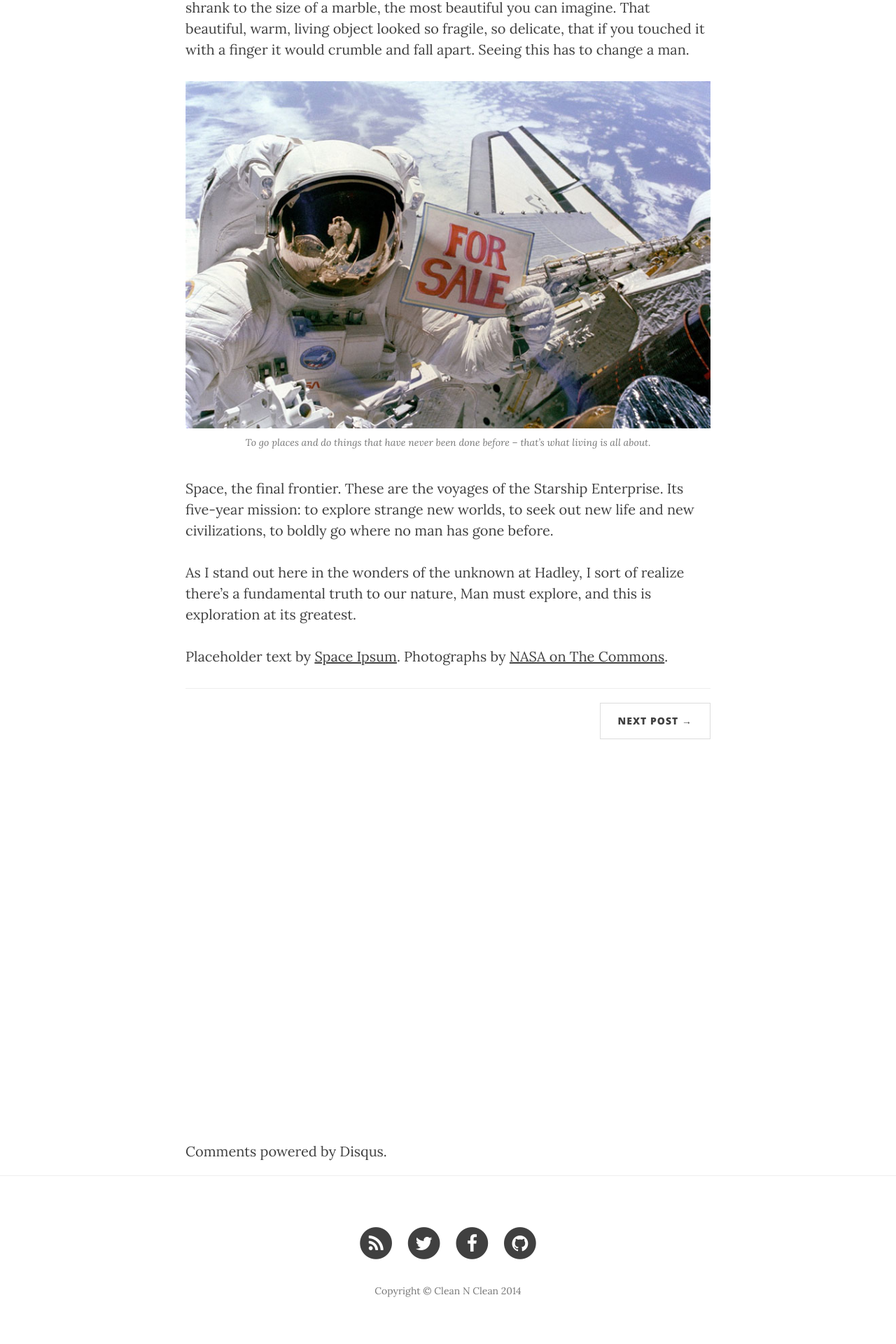
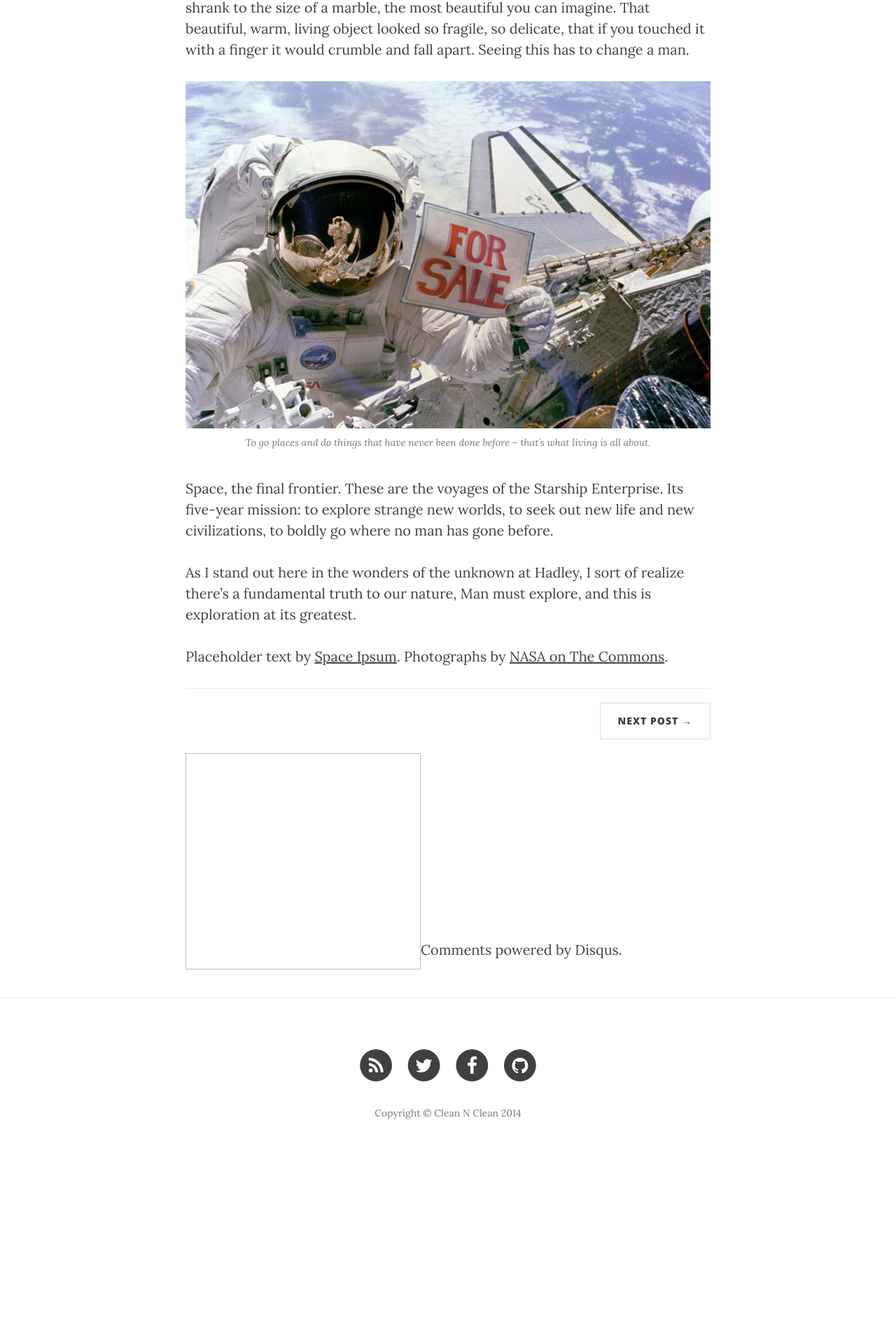
Before and after one commit to bugmakers/bugmakers.github.com, a Jekyll site: the page built from _posts/2014-06-10-dinosaurs.markdown, in a window 1280 px wide. Shown: the part 2057-3977 px from the top of the page at 70% size. Built offline with Jekyll 4.4.1, drawn with Linux system fonts in a browser that asks for light colours; nearby versions of some CDN libraries; Markdown is read by kramdown in place of the engine named in the settings; comment, search, counter and statistics services are not loaded; after the commit the page ends 3723 px from its top, so only the background shows below that.

Commit message:
Update adsenseTop2.html

```diff
--- a/_includes/adsenseTop2.html
+++ b/_includes/adsenseTop2.html
@@ -1,6 +1,22 @@
 <!-- Adsense Top 2 -->
 {% if site.adsense %}
 <style>
+#ads_content_1 {
+ width: 336px;
+ padding: 10px;
+ margin-top: 20px;
+ margin-bottom: 20px;
+ float: left;
+ border: 1px solid #bcbcbc;
+}
+#ads_content_q {
+ width: 336px;
+ padding: 10px;
+ margin-top: 20px;
+ margin-bottom: 20px;
+ float: right;
+ border: 1px solid #bcbcbc;
+}
  @media screen and (max-width:480px) {
    #ads_content_1 {
      float: none;
```
